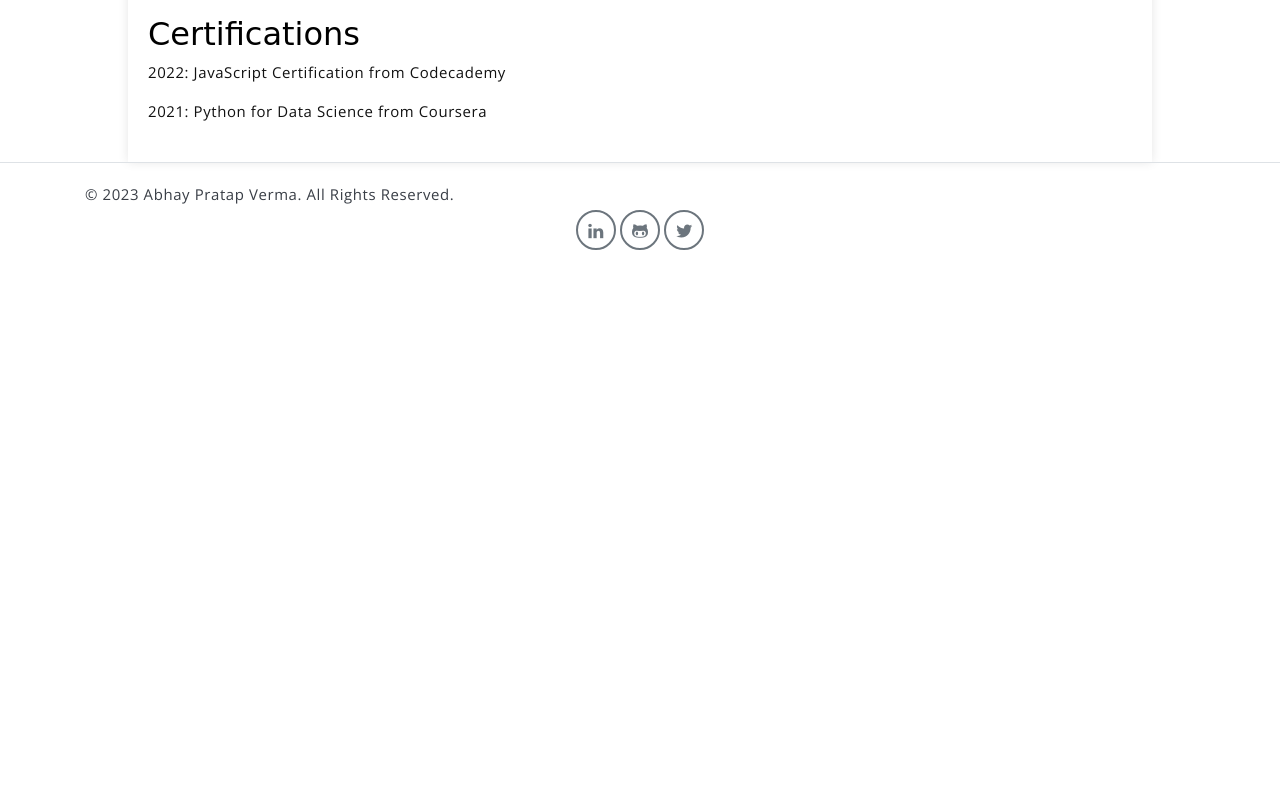
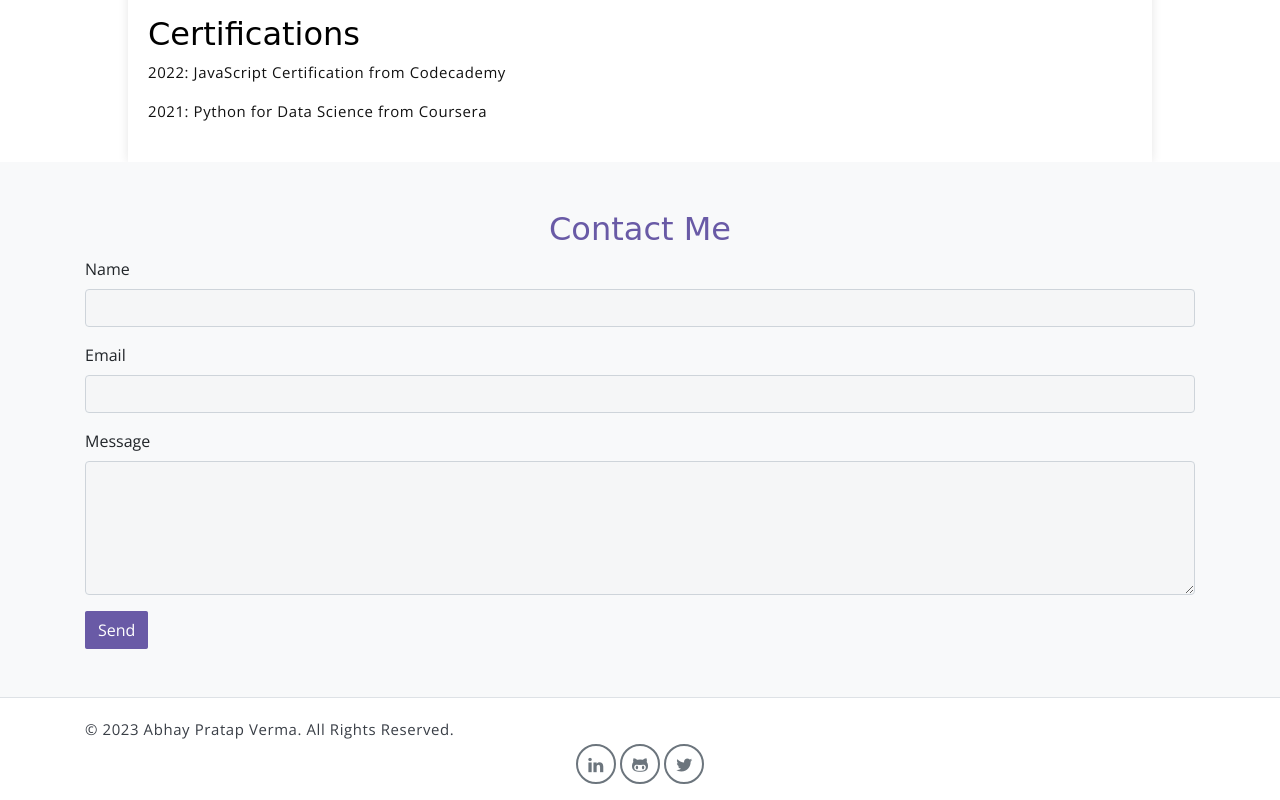
Before and after one commit to abhaypratapverma/Portfolio, a plain HTML site: page index.html in a window 1280 px wide. Shown: the part 3025-3825 px from the top of the page. Before the commit the page ends 3291 px from the top, so only its background shows below. Drawn offline with nearby package versions, Linux system fonts and the light colour scheme; a web font is replaced by a local one.

Commit message:
Update index.html

```diff
--- a/index.html
+++ b/index.html
@@ -183,6 +183,28 @@
             <p>2021: Python for Data Science from Coursera</p>
         </div>
     </div>
+       <!-- Contact Section -->
+       <section id="contact" class="py-5 bg-light">
+        <div class="container">
+            <h2 class="text-center">Contact Me</h2>
+            <form id="contact-form">
+                <div class="form-group">
+                    <label for="name">Name</label>
+                    <input type="text" class="form-control" id="name" required>
+                </div>
+                <div class="form-group">
+                    <label for="email">Email</label>
+                    <input type="email" class="form-control" id="email" required>
+                </div>
+                <div class="form-group">
+                    <label for="message">Message</label>
+                    <textarea class="form-control" id="message" rows="5" required></textarea>
+                </div>
+                <button type="submit" class="btn btn-primary">Send</button>
+            </form>
+        </div>
+    </section>
+
 
     <!-- Footer -->
     <footer class="footer py-3">
```
